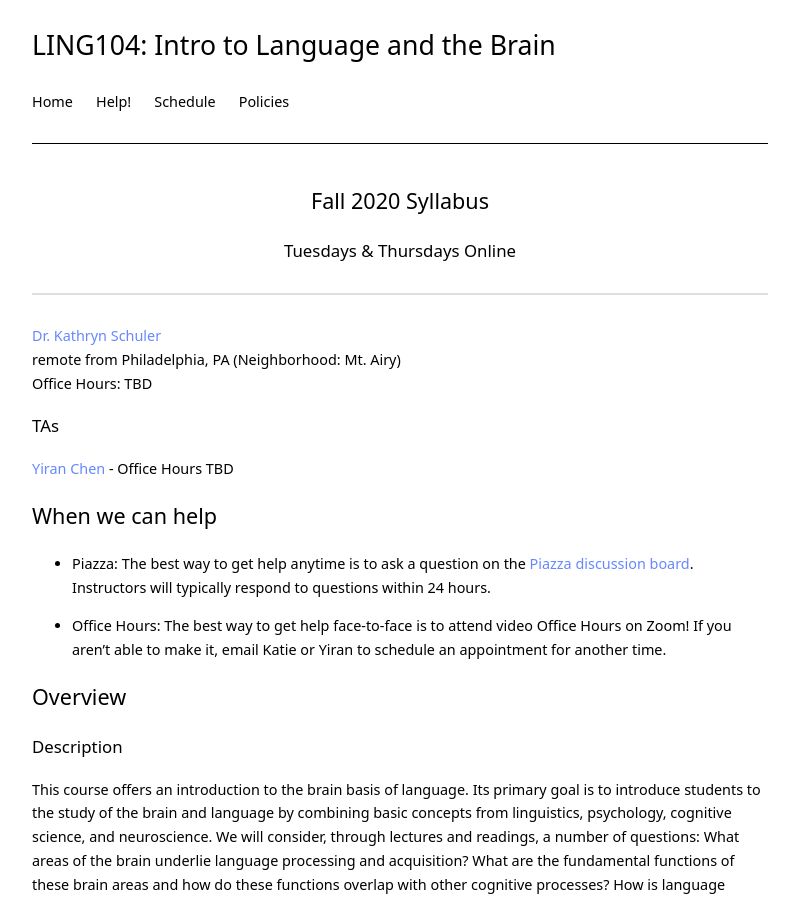
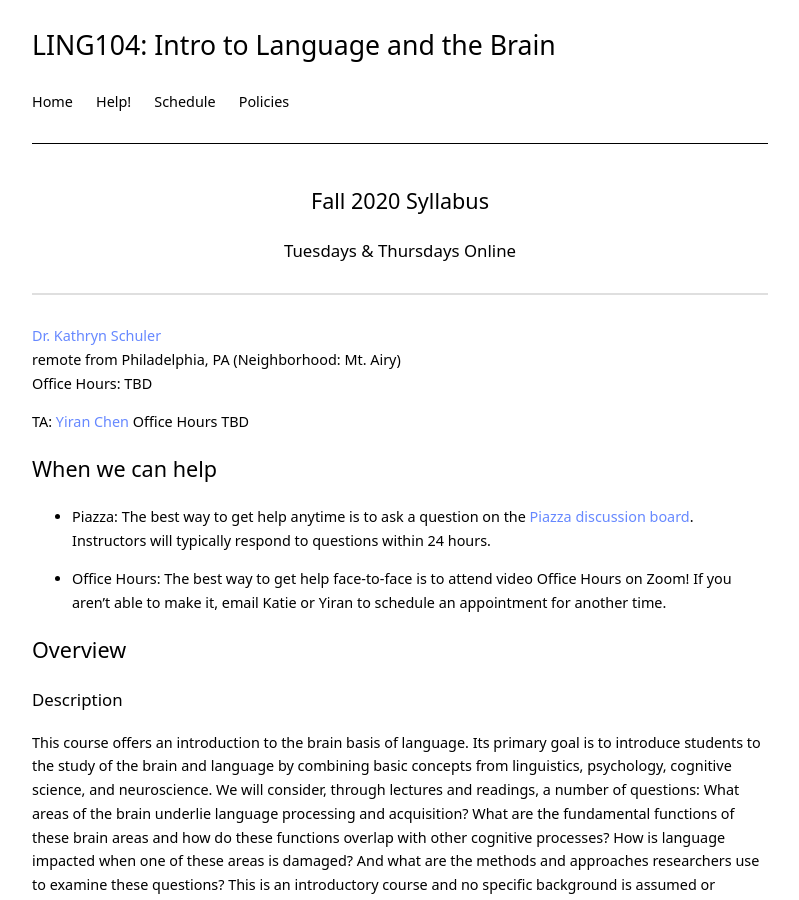
Before and after one commit to kschuler/ling104, a Jekyll site: the page built from index.md, in a window 1280 px wide and 900 px high. Shown: the whole window, without its empty margins (240-1039 px from the left). Built offline with Jekyll 4.4.1, drawn with Linux system fonts in a browser that asks for light colours.

Commit message:
Update index.md

```diff
--- a/index.md
+++ b/index.md
@@ -11,8 +11,8 @@ title: LING104
 remote from Philadelphia, PA (Neighborhood: Mt. Airy)<br>
 Office Hours: TBD
 
-### TAs
-[Yiran Chen](mailto:cheny39@sas.upenn.edu) - Office Hours TBD
+TA: [Yiran Chen](mailto:cheny39@sas.upenn.edu)
+Office Hours TBD
 
 
 ## When we can help
```
